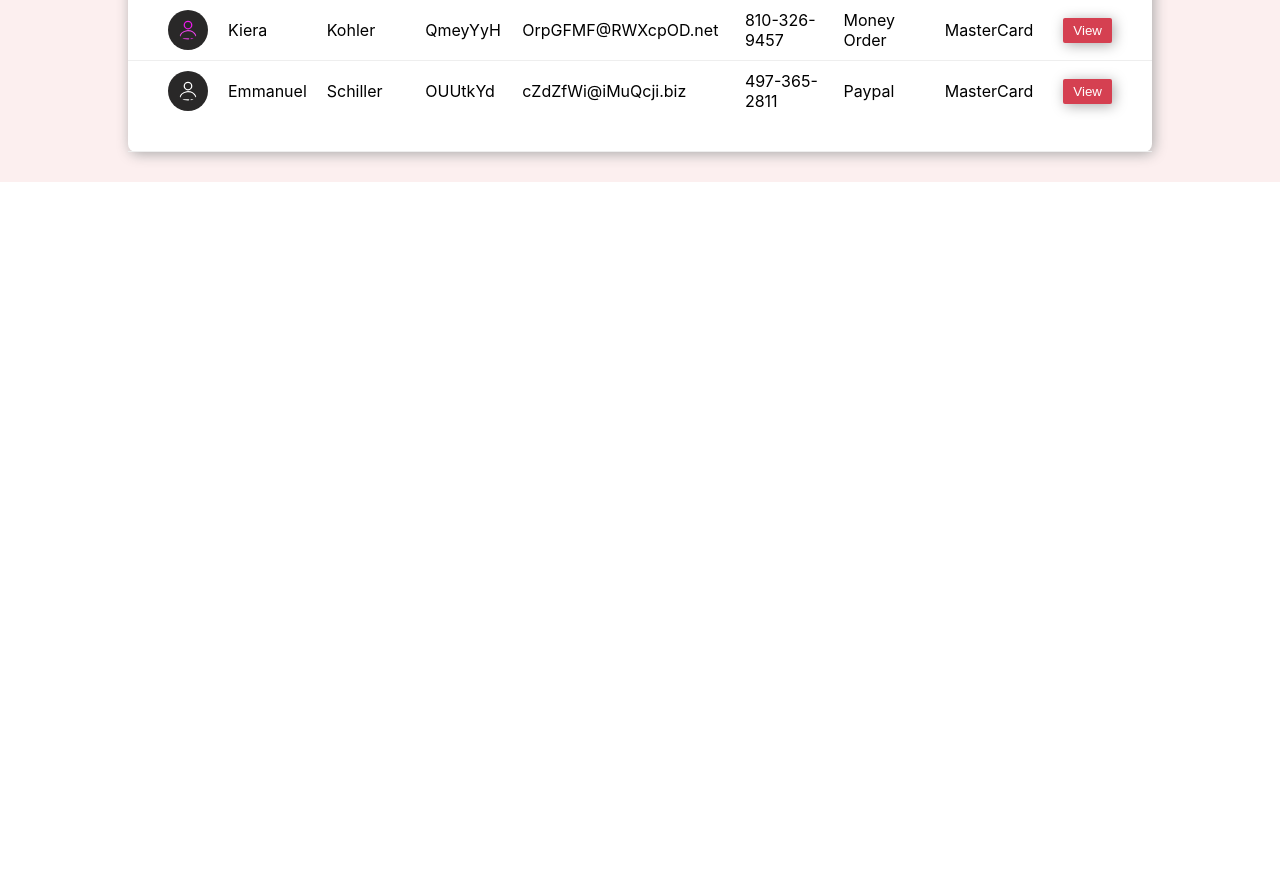
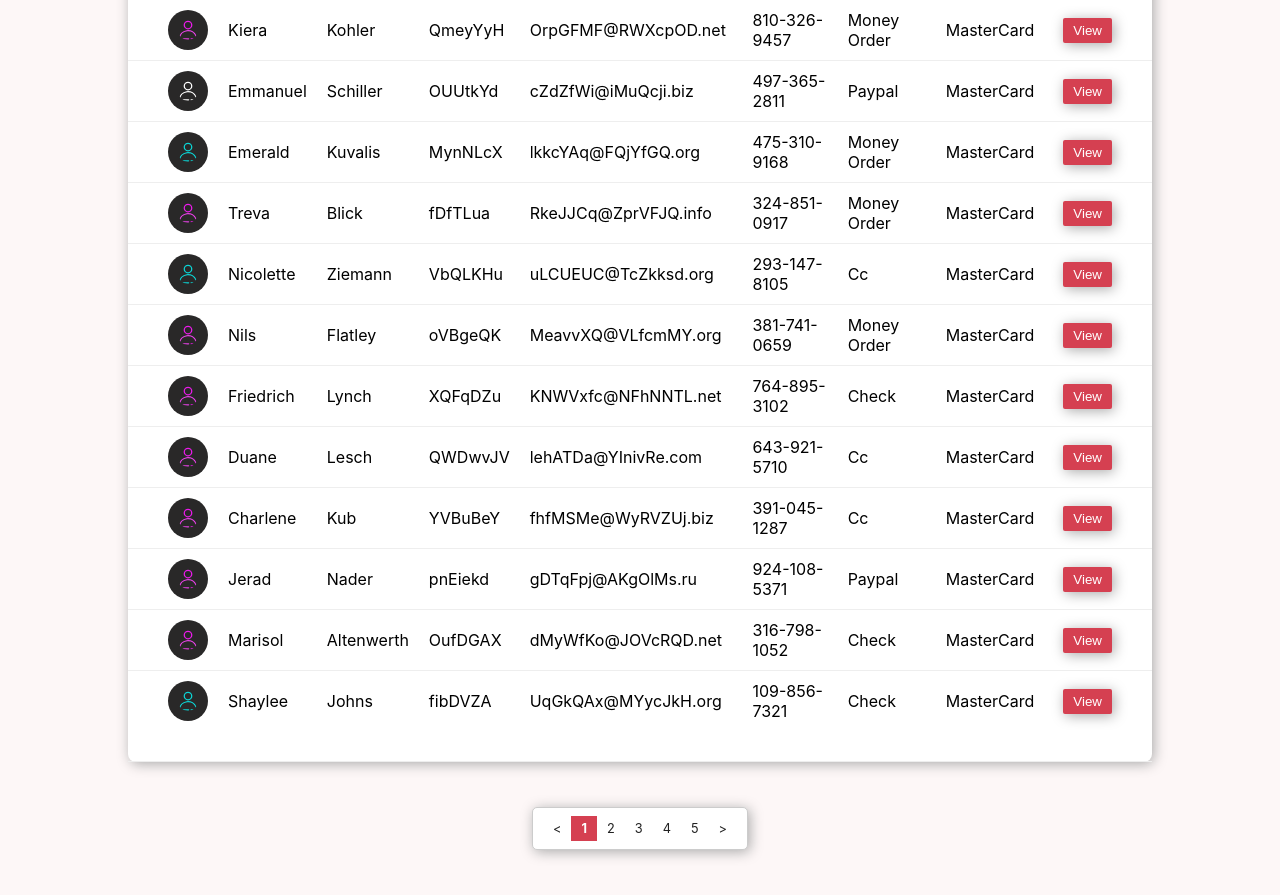
Before and after one commit to KarenOk/react-view-profiles, a React (Create React App) app: page / in a window 1280 px wide. Shown: the part 900-1795 px from the top of the page. Before the commit the page ends 1082 px from the top, so only its background shows below. Built offline with nearby package versions, Linux system fonts and the light colour scheme.

Commit message:
Implement pagination

```diff
--- a/package.json
+++ b/package.json
@@ -8,6 +8,7 @@
     "@testing-library/user-event": "^12.1.10",
     "react": "^17.0.1",
     "react-dom": "^17.0.1",
+    "react-paginate": "^6.5.0",
     "react-scripts": "4.0.1",
     "web-vitals": "^0.2.4"
   },
--- a/src/App.css
+++ b/src/App.css
@@ -55,7 +55,7 @@
 .app__content {
 	flex: 1;
 	background-color: white;
-	background-color: rgb(252, 239, 239);
+	background-color: rgb(253, 247, 247);
 }
 
 .content {
@@ -122,7 +122,7 @@
 	border-bottom: 1px solid #eee;
 }
 
-.content__table-row:hover {
+.content__table-row:not(:first-of-type):hover {
 	background-color: rgba(213, 64, 81, 0.1);
 }
 
--- a/src/App.js
+++ b/src/App.js
@@ -1,12 +1,26 @@
+import React, { useEffect, useState } from "react";
+import "./App.css";
 import logo from "./images/logo_pink.svg";
 import avatarWhite from "./images/icons/avatar_white.svg";
 import avatarPink from "./images/icons/avatar_pink.svg";
 import avatarBlue from "./images/icons/avatar_blue.svg";
-import "./App.css";
 import data from "./data.json";
+import Paginate from "./components/Paginate/Paginate";
 
 function App() {
-	console.log(data);
+	const ITEMS_PER_PAGE = 20;
+	const [pageCount, setPageCount] = useState(0);
+	const [currentPage, setCurrentPage] = useState(0);
+
+	useEffect(() => {
+		if (data) setPageCount(Math.ceil(data.records.profiles.length / ITEMS_PER_PAGE));
+	}, [data]); // eslint-disable-line react-hooks/exhaustive-deps
+
+	const handlePageClick = e => {
+		const selectedPage = e.selected;
+		setCurrentPage(selectedPage);
+	};
+
 	return (
 		<div className="app">
 			<header className="app__header">
@@ -81,7 +95,9 @@ function App() {
 							<th className="content__table-header"> Credit Card Type </th>
 							<th className="content__table-header"></th>
 						</tr>
-						{data.records.profiles.slice(0, 10).map(profile => (
+						{data.records.profiles
+							.slice(ITEMS_PER_PAGE * currentPage, ITEMS_PER_PAGE * currentPage + ITEMS_PER_PAGE)
+							.map(profile => (
 								<tr className="content__table-row">
 									<td className="content__table-cell">
 										<div className={`user__avatar-cont content__table-img-cont`}>
@@ -111,6 +127,7 @@ function App() {
 								</tr>
 							))}
 					</table>
+					<Paginate pageCount={pageCount} onPageChange={handlePageClick} />
 				</div>
 			</main>
 		</div>
--- /dev/null
+++ b/src/components/Paginate/Paginate.css
@@ -0,0 +1,55 @@
+.pagination-cont {
+	width: 100%;
+	display: flex;
+	margin: 20px 0 30px;
+}
+
+.pagination {
+	margin: 15px auto;
+	display: flex;
+	list-style: none;
+	outline: none;
+	border: 1px solid #ccc;
+	padding-left: 0;
+	padding: 9px 10px 12px;
+	border-radius: 5px;
+	box-shadow: 2px 2px 13px #aaa;
+	background-color: white;
+}
+
+.pagination > .active > a {
+	background-color: #d54051;
+	border-color: #d54051;
+	color: #fff;
+	font-weight: bolder;
+}
+
+.pagination > li > a {
+	padding: 5px 10px;
+	outline: none;
+	cursor: pointer;
+	font-size: 0.8em;
+}
+
+.pagination > .active > a,
+.pagination > .active > span,
+.pagination > .active > a:hover,
+.pagination > .active > span:hover,
+.pagination > .active > a:focus,
+.pagination > .active > span:focus {
+	background-color: #d54051;
+	border-color: #d54051;
+	outline: none;
+}
+
+.pagination > li > a,
+.pagination > li > span {
+	color: #222;
+}
+
+.pagination > li:first-child > a,
+.pagination > li:first-child > span,
+.pagination > li:last-child > a,
+.pagination > li:last-child > span {
+	border-radius: unset;
+}
--- /dev/null
+++ b/src/components/Paginate/Paginate.js
@@ -0,0 +1,23 @@
+import React from "react";
+import "./Paginate.css";
+import ReactPaginate from "react-paginate";
+
+const Paginate = props => {
+	return (
+		<div className="pagination-cont">
+			<ReactPaginate
+				previousLabel={"<"}
+				nextLabel={">"}
+				breakLabel={"..."}
+				breakClassName={"break-me"}
+				pageRangeDisplayed={1}
+				containerClassName={"pagination"}
+				subContainerClassName={"pages pagination"}
+				activeClassName={"active"}
+				{...props}
+			/>
+		</div>
+	);
+};
+
+export default Paginate;
```
Also changed, not shown: 1 other file (tests, documents, lock files or other folders). Lines whose indentation alone changed are shown as unchanged.
